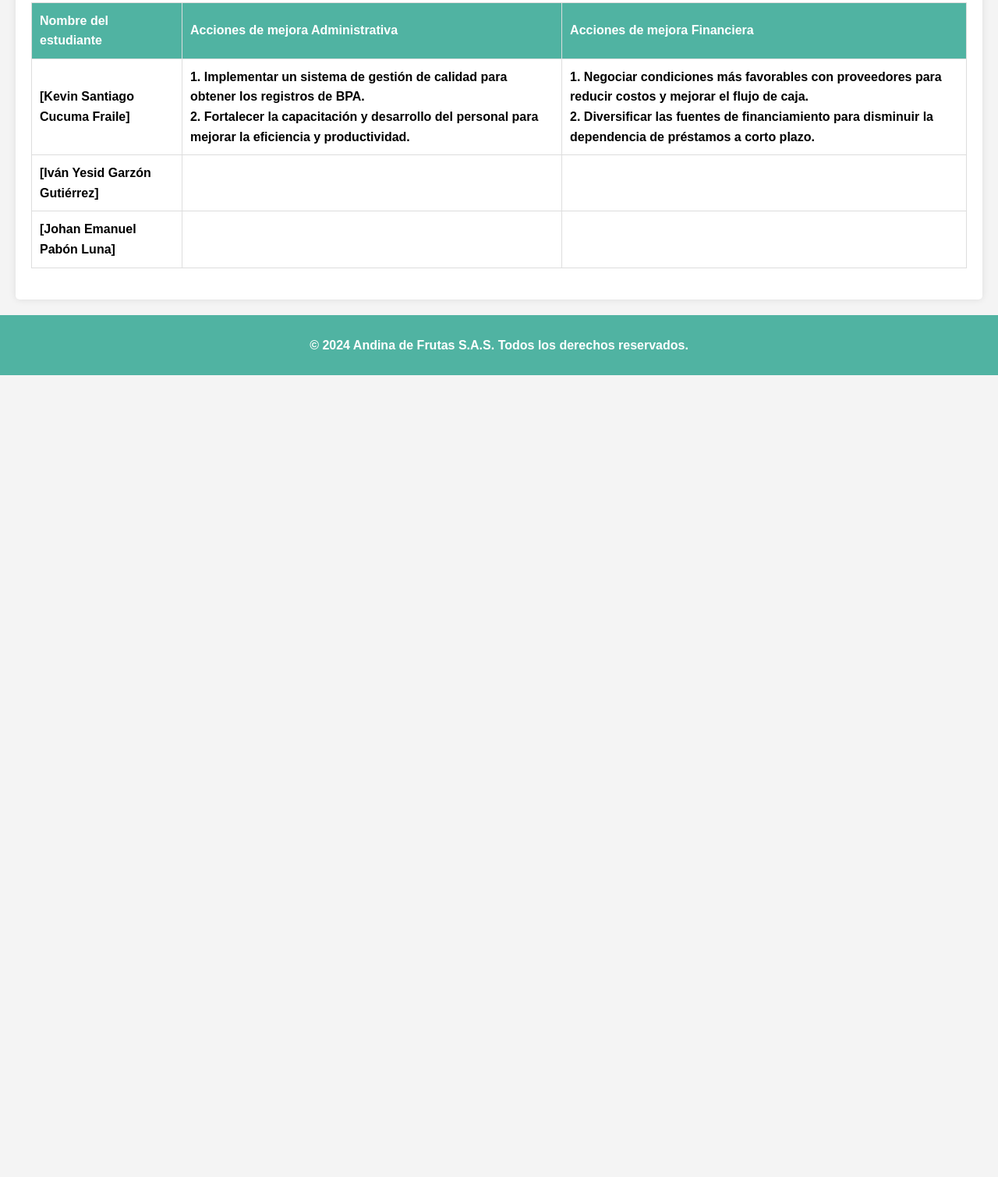
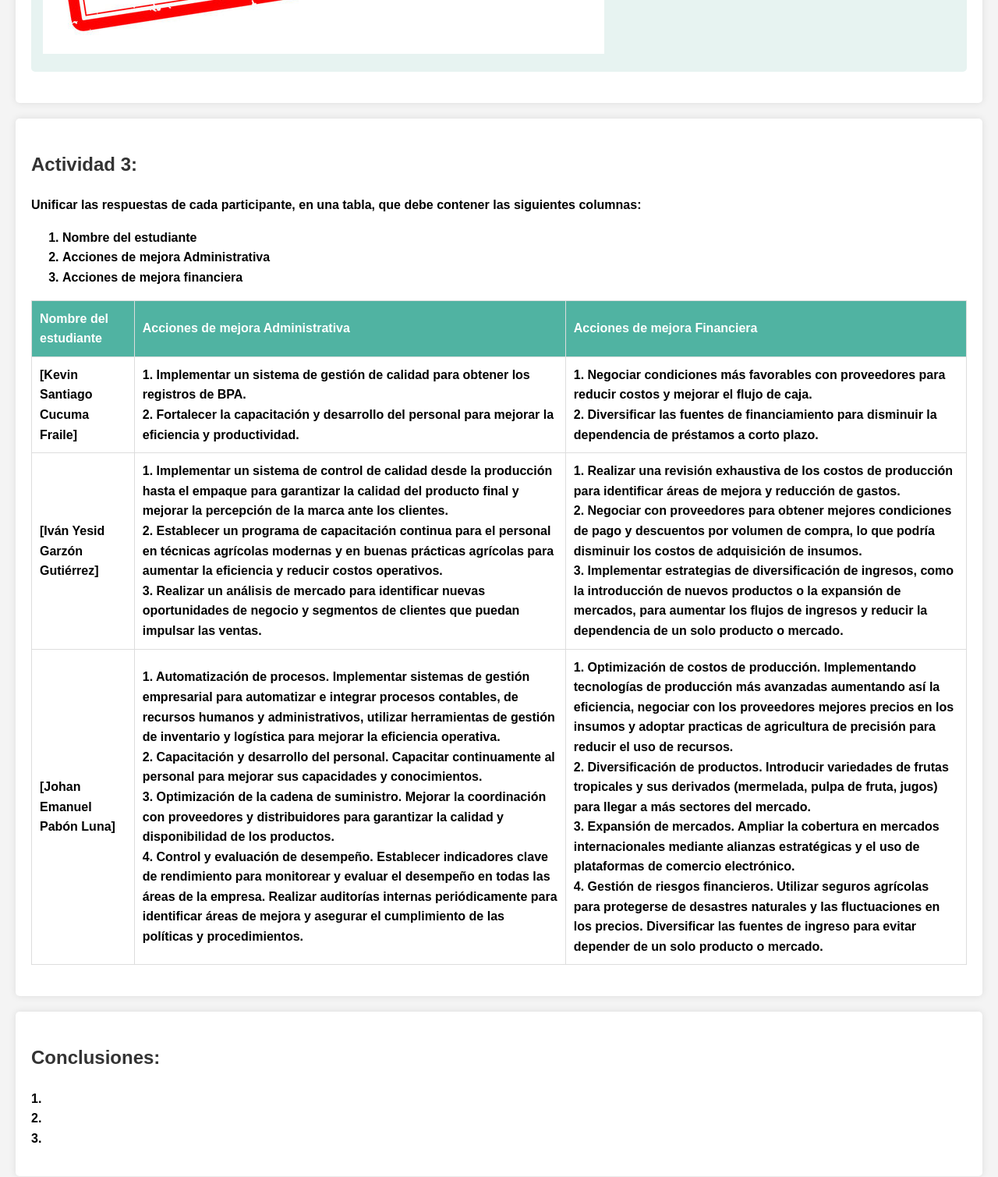
Before and after one commit to Kscf27/FundamentosGH, a plain HTML site: page index.html in a window 1280 px wide. Shown: the part 2628-4137 px from the top of the page at 78% size. Before the commit the page ends 3109 px from the top, so only its background shows below. Drawn offline with Linux system fonts and the light colour scheme.

Commit message:
se agrega section conclusiones, se agrega los aportes de los compañeros

```diff
--- a/index.html
+++ b/index.html
@@ -18,7 +18,7 @@
             <li>Kevin Santiago Cucuma Fraile</li>
             <li>Iván Yesid Garzón Gutiérrez</li>
             <li>Johan Emanuel Pabón Luna</li>
-        </ul>
+            </ul>
     </h3>
     <h3>
         Fundamentos en Gestión Integral<br>Grupo: 112001_1517 <br>Tutor: Giovanny Castaneda Santoyo
@@ -55,11 +55,12 @@
                 </tr>
                 <tr>
                     <td>[Iván Yesid Garzón Gutiérrez]</td>
-                    <td></td>
+                    <td><div id="MapaY"></div></td>
                 </tr>
                 <tr>
                     <td>[Johan Emanuel Pabón Luna]</td>
-                    <td></td>
+                    <td><div id="MapaE"><img src="sources/mapa e.jpg" width="600"
+                        height="400" alt="Mapa Mental Johan Emanuel Pabon Luna"></div></td>
                 </tr>
             </tbody>
         </table>
@@ -101,16 +102,21 @@
                 </tr>
                 <tr>
                     <td>[Iván Yesid Garzón Gutiérrez]</td>
-                    <td></td>
-                    <td></td>
+                    <td>1. Implementar un sistema de control de calidad desde la producción hasta el empaque para garantizar la calidad del producto final y mejorar la percepción de la marca ante los clientes.<br>2. Establecer un programa de capacitación continua para el personal en técnicas agrícolas modernas y en buenas prácticas agrícolas para aumentar la eficiencia y reducir costos operativos.<br>3. Realizar un análisis de mercado para identificar nuevas oportunidades de negocio y segmentos de clientes que puedan impulsar las ventas.</td>
+                    <td>1. Realizar una revisión exhaustiva de los costos de producción para identificar áreas de mejora y reducción de gastos.<br>2. Negociar con proveedores para obtener mejores condiciones de pago y descuentos por volumen de compra, lo que podría disminuir los costos de adquisición de insumos.<br>3. Implementar estrategias de diversificación de ingresos, como la introducción de nuevos productos o la expansión de mercados, para aumentar los flujos de ingresos y reducir la dependencia de un solo producto o mercado.</td>
                 </tr>
                 <tr>
                     <td>[Johan Emanuel Pabón Luna]</td>
-                    <td></td>
-                    <td></td>
+                    <td>1. Automatización de procesos. Implementar sistemas de gestión empresarial para automatizar e integrar procesos contables, de recursos humanos y administrativos, utilizar herramientas de gestión de inventario y logística para mejorar la eficiencia operativa.<br>2. Capacitación y desarrollo del personal. Capacitar continuamente al personal para mejorar sus capacidades y conocimientos. <br>3. Optimización de la cadena de suministro. Mejorar la coordinación con proveedores y distribuidores para garantizar la calidad y disponibilidad de los productos.<br>4. Control y evaluación de desempeño. Establecer indicadores clave de rendimiento para monitorear y evaluar el desempeño en todas las áreas de la empresa. Realizar auditorías internas periódicamente para identificar áreas de mejora y asegurar el cumplimiento de las políticas y procedimientos.</td>
+                    <td>1. Optimización de costos de producción. Implementando tecnologías de producción más avanzadas aumentando así la eficiencia, negociar con los proveedores mejores precios en los insumos y adoptar practicas de agricultura de precisión para reducir el uso de recursos.<br>2. Diversificación de productos. Introducir variedades de frutas tropicales y sus derivados (mermelada, pulpa de fruta, jugos) para llegar a más sectores del mercado.<br>3. Expansión de mercados. Ampliar la cobertura en mercados internacionales mediante alianzas estratégicas y el uso de plataformas de comercio electrónico.<br>4. Gestión de riesgos financieros. Utilizar seguros agrícolas para protegerse de desastres naturales y las fluctuaciones en los precios. Diversificar las fuentes de ingreso para evitar depender de un solo producto o mercado.</td>
                 </tr>
             </tbody>
         </table>
+    </section>
+
+    <section id="Conclusiones:">
+        <h2><strong>Conclusiones:</strong></h2>
+        <p>1. <br>2. <br>3. </p>
     </section>
 
 
```
Also changed, not shown: sources/Infografia e.jpg (added), sources/Infografia y.png (added), sources/mapa e.jpg (added).
